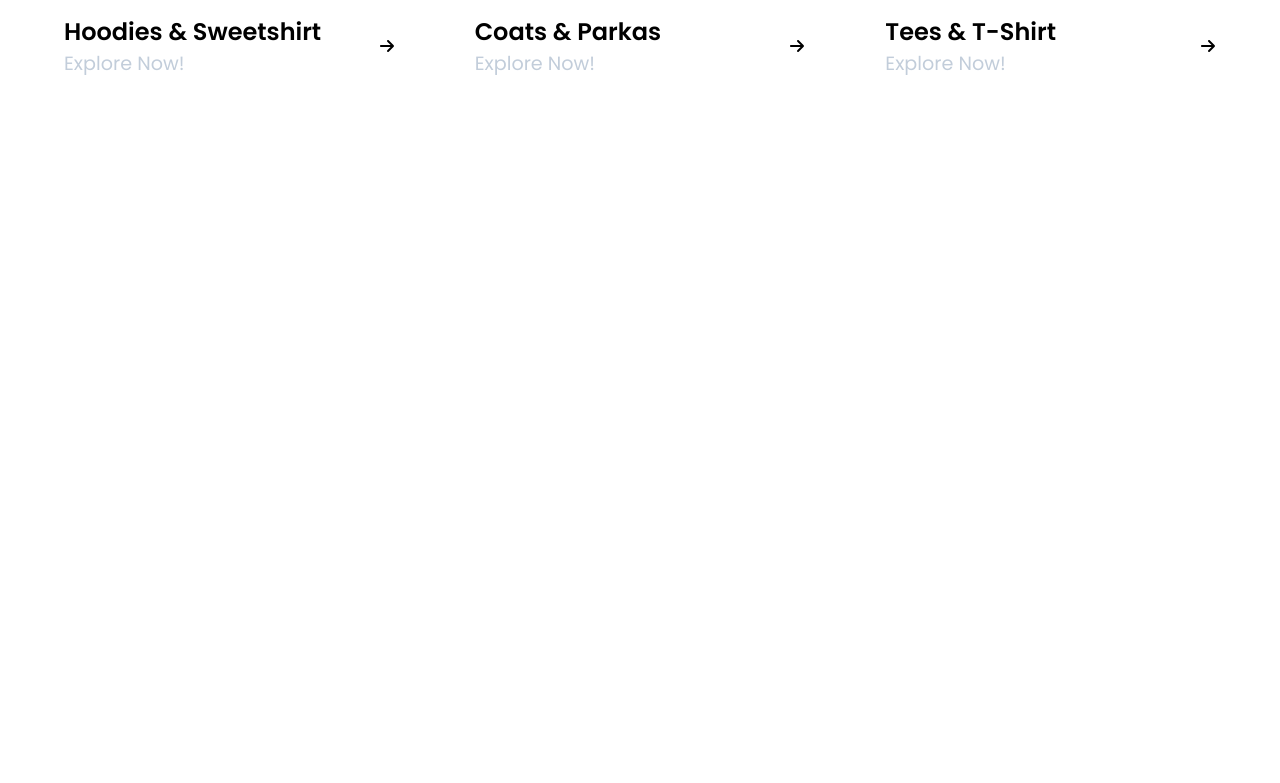
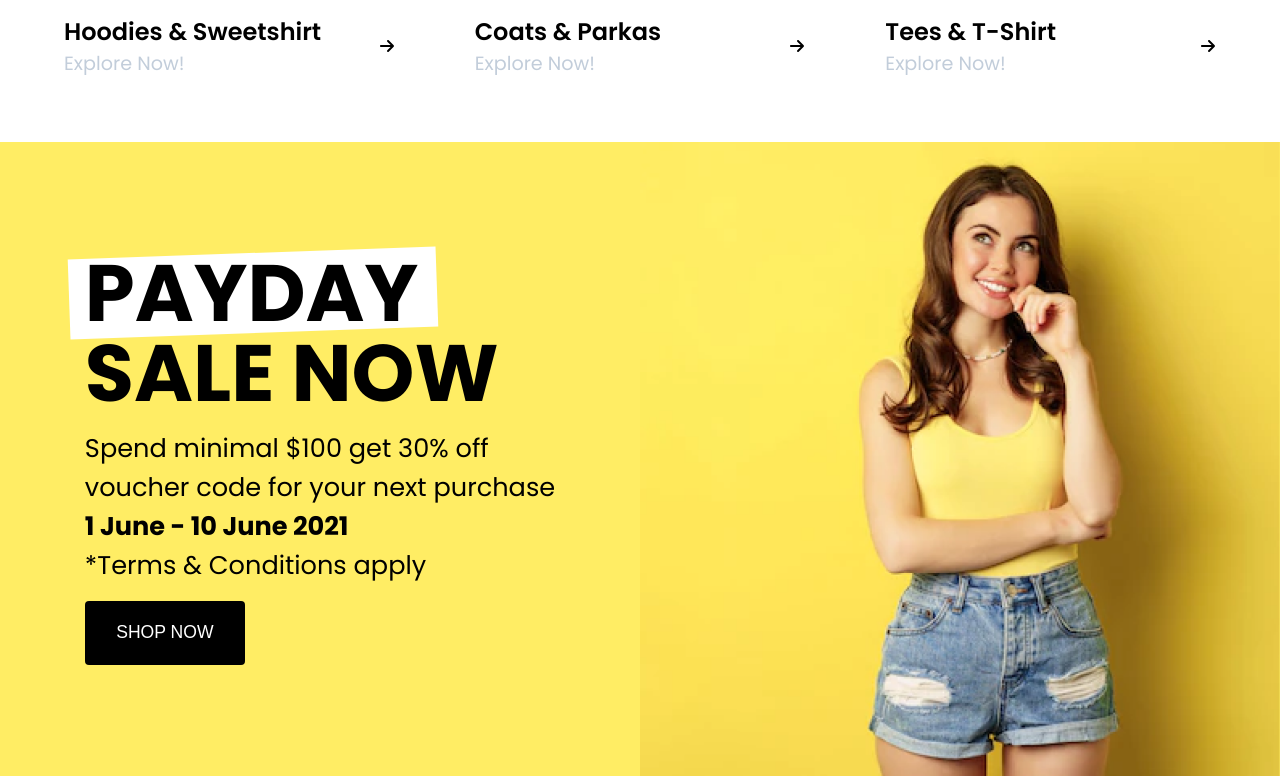
Before and after one commit to PiyushGaurav/fashion-website, a React (Vite) app: page / in a window 1280 px wide. Shown: the part 1432-2215 px from the top of the page. Before the commit the page ends 1526 px from the top, so only its background shows below. Built offline with nearby package versions, Linux system fonts and the light colour scheme.

Commit message:
added sale section

```diff
--- a/src/App.jsx
+++ b/src/App.jsx
@@ -1,5 +1,5 @@
 import React from 'react';
-import { Brands, Header, Hero, NewArrival } from './components';
+import { Brands, Header, Hero, NewArrival, Sale } from './components';
 
 export default function App() {
 	return (
@@ -8,6 +8,7 @@ export default function App() {
 			<Hero />
 			<Brands />
 			<NewArrival />
+			<Sale />
 		</div>
 	);
 }
--- a/src/components/NewArrivals/NewArrivals.module.css
+++ b/src/components/NewArrivals/NewArrivals.module.css
@@ -37,7 +37,7 @@
 .outfitImg {
 	width: 100%;
 	height: 100%;
-	object-fit: scale-down;
+	object-fit: contain;
 }
 
 .outfitImg img {
--- /dev/null
+++ b/src/components/Sale/Sale.jsx
@@ -0,0 +1,27 @@
+import React from 'react';
+import styles from './Sale.module.css';
+import girl from '../../assets/girl2.png';
+
+export default function Sale() {
+	return (
+		<div className={styles.hero_container}>
+			<div className={styles.titles_container}>
+				<h1>PAYDAY</h1>
+				<h1>SALE NOW</h1>
+				<p>
+					Spend minimal $100 get 30% off
+					<br />
+					voucher code for your next purchase
+					<br />
+					<b>1 June - 10 June 2021</b>
+					<br />
+					*Terms & Conditions apply
+				</p>
+				<button className={styles.shop_btn}>Shop Now</button>
+			</div>
+			<div className={styles.hero_image_container}>
+				<img src={girl} alt="" />
+			</div>
+		</div>
+	);
+}
--- /dev/null
+++ b/src/components/Sale/Sale.module.css
@@ -0,0 +1,79 @@
+.hero_container {
+	background-color: #f5f6f5;
+	margin: 3rem 0;
+	display: grid;
+	grid-template-columns: repeat(2, 1fr);
+	justify-content: center;
+	align-items: center;
+	background-color: #ffed64;
+}
+
+.titles_container {
+	margin: 3rem;
+	margin: auto;
+}
+
+h1 {
+	font-size: 5rem;
+	position: relative;
+	z-index: 2;
+	line-height: 5rem;
+}
+
+.titles_container > h1:first-child::before {
+	background-color: var(--white);
+	content: '';
+	width: 23rem;
+	height: 5rem;
+	position: absolute;
+	top: 0;
+	left: -1rem;
+	z-index: -1;
+	transform: rotate(-2deg);
+}
+
+.titles_container > p {
+	font-size: 1.6rem;
+	margin: 1rem 0;
+	width: 100%;
+}
+
+.hero_image_container {
+	width: 100%;
+	height: 100%;
+	object-fit: contain;
+}
+
+.hero_image_container img {
+	width: 100%;
+	height: 100%;
+}
+
+.shop_btn {
+	background-color: var(--black);
+	color: var(--white);
+	outline: none;
+	border-width: 0;
+	height: 4rem;
+	width: 10rem;
+	border-radius: 0.25rem;
+	text-transform: uppercase;
+	cursor: pointer;
+	font-size: 1.1rem;
+}
+
+@media only screen and (max-width: 1000px) {
+	/*Small smartphones [325px -> 425px]*/
+	.hero_container {
+		flex-direction: column;
+		justify-content: space-around;
+	}
+}
+
+@media only screen and (max-width: 400px) {
+	/*Small smartphones [325px -> 425px]*/
+	.hero_container {
+		flex-direction: column;
+		justify-content: center;
+	}
+}
--- /dev/null
+++ b/src/components/Sale/index.js
@@ -0,0 +1 @@
+export { default } from './Sale';
--- a/src/components/index.js
+++ b/src/components/index.js
@@ -2,3 +2,4 @@ export { default as Header } from './Header';
 export { default as Hero } from './Hero';
 export { default as Brands } from './Brands';
 export { default as NewArrival } from './NewArrivals';
+export { default as Sale } from './Sale';
```
Also changed, not shown: src/assets/girl2.png (added).
